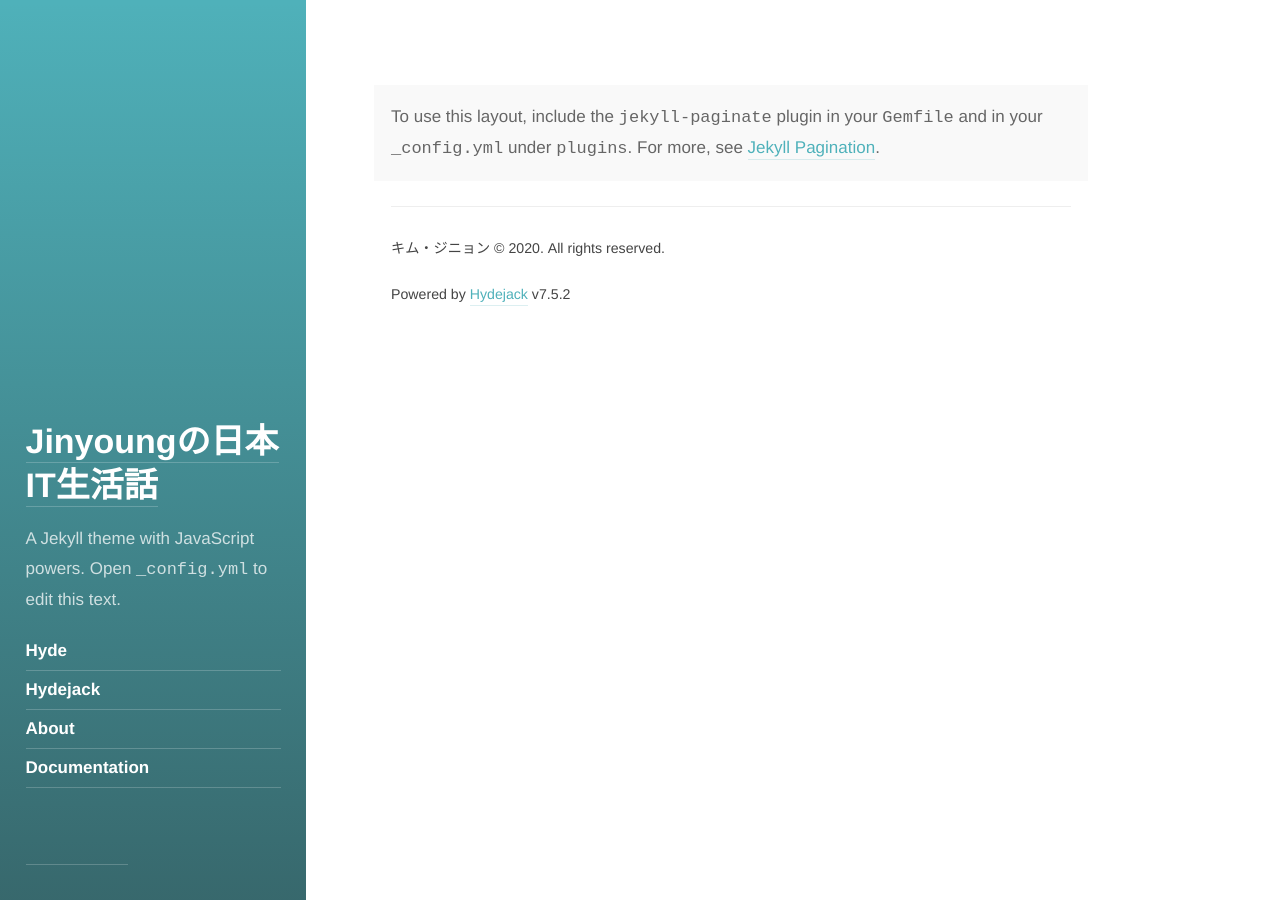
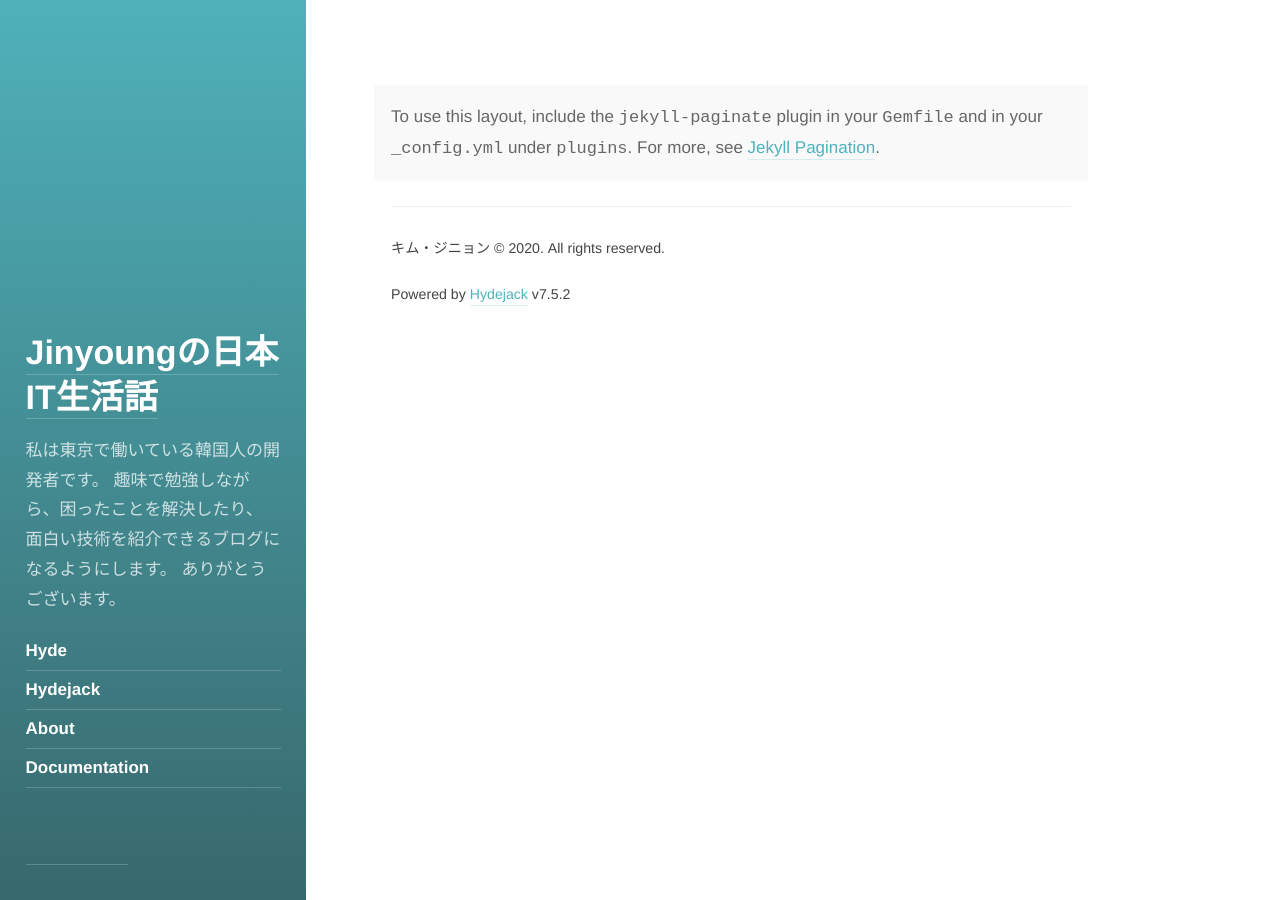
Before and after one commit to digitalRepresentation/digitalRepresentation.github.io, a Jekyll site: the page built from index.html, in a window 1280 px wide. Built offline with Jekyll 4.4.1, drawn with Linux system fonts in a browser that asks for light colours; the list of posts is cut into pages by our own code.

Commit message:
config.yml modify2

```diff
--- a/_config.yml
+++ b/_config.yml
@@ -27,16 +27,15 @@ title:                 Jinyoungの日本IT生活話
 # A short description (~150 chars) of the page used for the meta description tag.
 # Can use markdown, but no more than one paragraph (enforced by `>`)
 description:           >
+  abc
+
+# A shorter description for the sidebar.
+tagline:               >
   私は東京で働いている韓国人の開発者です。
   趣味で勉強しながら、困ったことを解決したり、
   面白い技術を紹介できるブログになるようにします。
 
   ありがとうございます。
-
-# A shorter description for the sidebar.
-tagline:               >
-  A Jekyll theme with JavaScript powers.
-  Open `_config.yml` to edit this text.
 
 # A list of keywords for your blog
 keywords:              []
```
